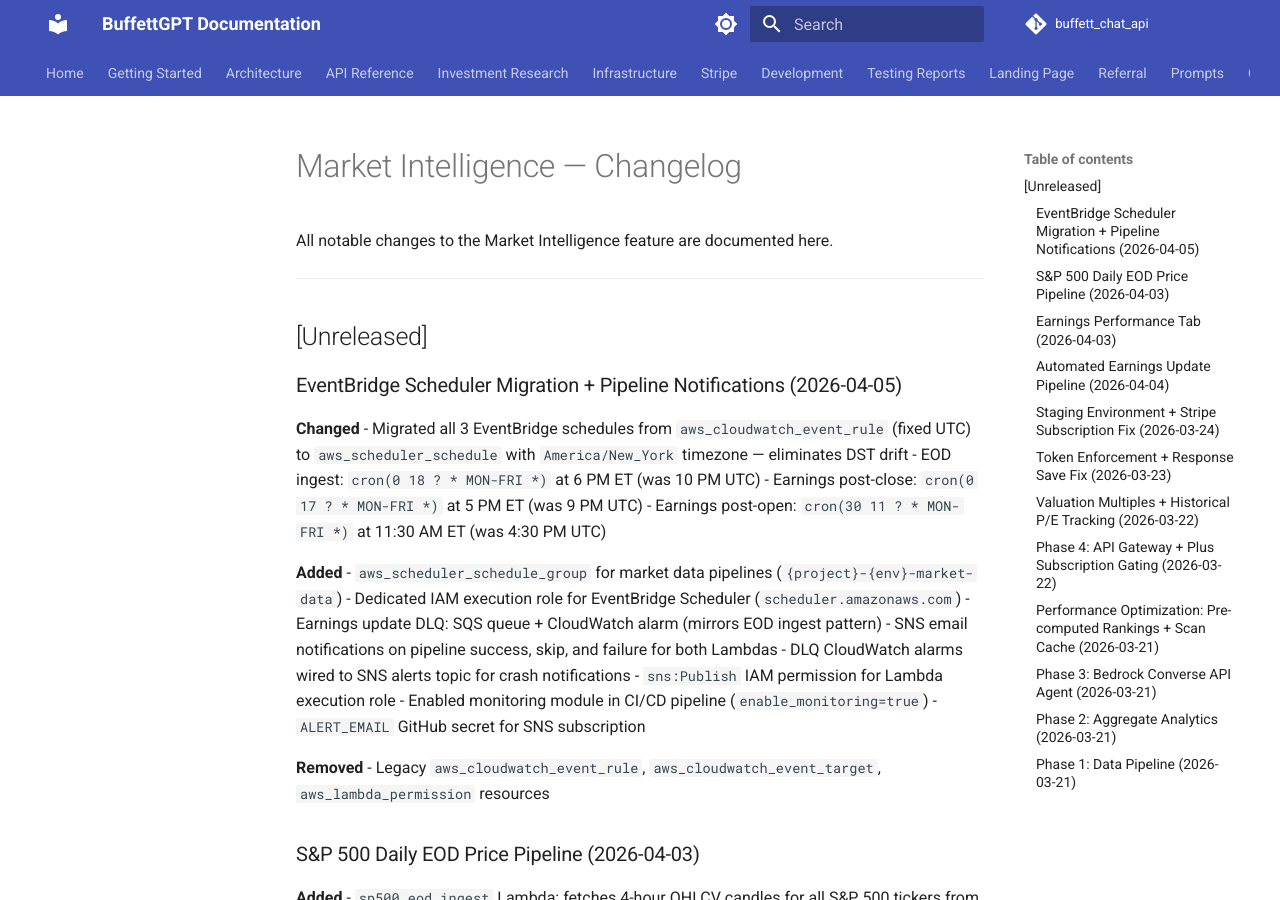
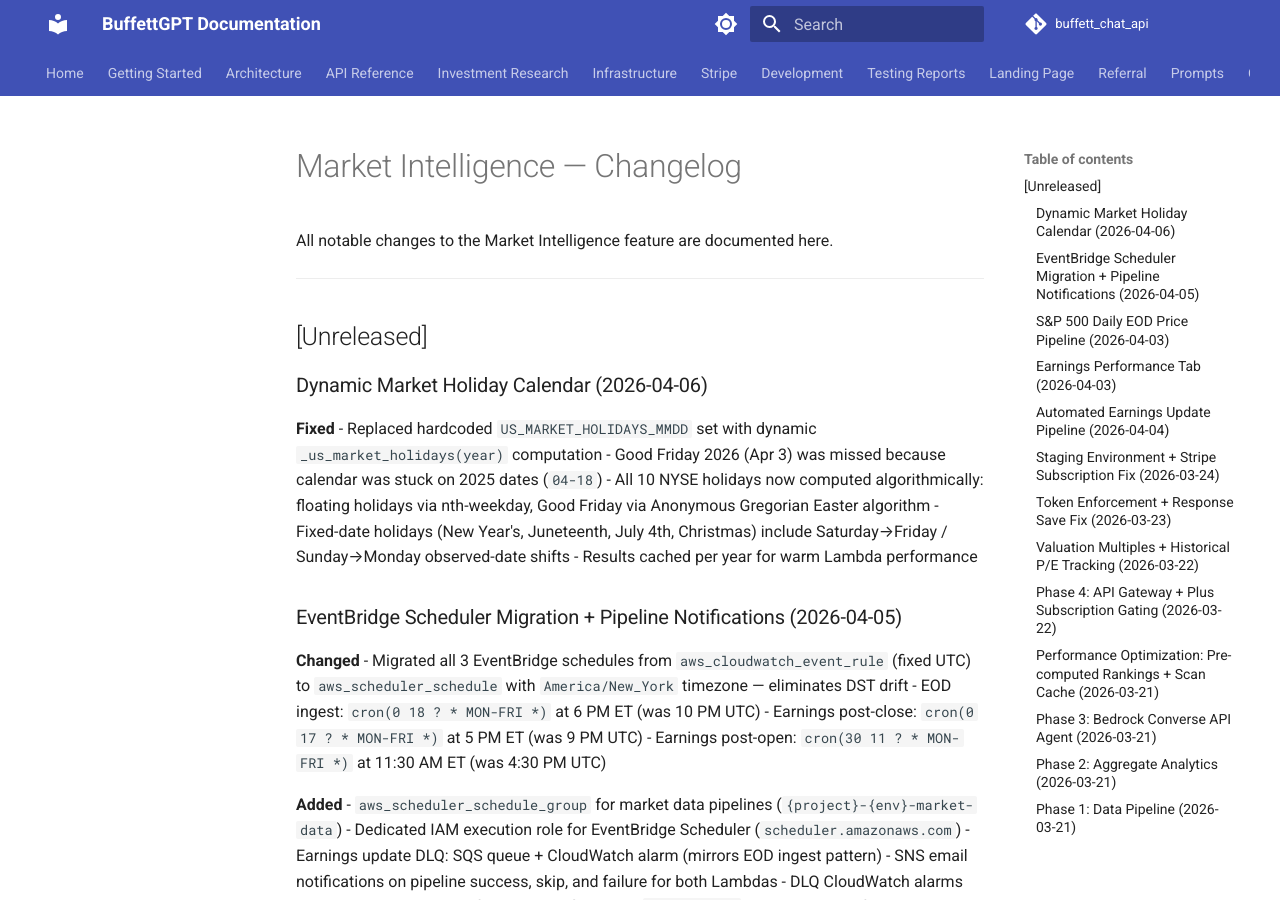
Before and after one commit to mamba4eva824/buffettGPT, an MkDocs documentation site: the page built from docs/market-intelligence/CHANGELOG.md, in a window 1280 px wide and 900 px high. Built offline with MkDocs 1.6.1 and Material for MkDocs 9.7.7, drawn with Linux system fonts in a browser that asks for light colours; comment, search, counter and statistics services are not loaded.

Commit message:
docs: update changelog with dynamic market holiday calendar fix
Co-Authored-By: Claude Opus 4.6 (1M context) <noreply@anthropic.com>

```diff
--- a/docs/market-intelligence/CHANGELOG.md
+++ b/docs/market-intelligence/CHANGELOG.md
@@ -5,6 +5,15 @@ All notable changes to the Market Intelligence feature are documented here.
 ---
 
 ## [Unreleased]
+
+### Dynamic Market Holiday Calendar (2026-04-06)
+
+**Fixed**
+- Replaced hardcoded `US_MARKET_HOLIDAYS_MMDD` set with dynamic `_us_market_holidays(year)` computation
+- Good Friday 2026 (Apr 3) was missed because calendar was stuck on 2025 dates (`04-18`)
+- All 10 NYSE holidays now computed algorithmically: floating holidays via nth-weekday, Good Friday via Anonymous Gregorian Easter algorithm
+- Fixed-date holidays (New Year's, Juneteenth, July 4th, Christmas) include Saturday→Friday / Sunday→Monday observed-date shifts
+- Results cached per year for warm Lambda performance
 
 ### EventBridge Scheduler Migration + Pipeline Notifications (2026-04-05)
 
```
